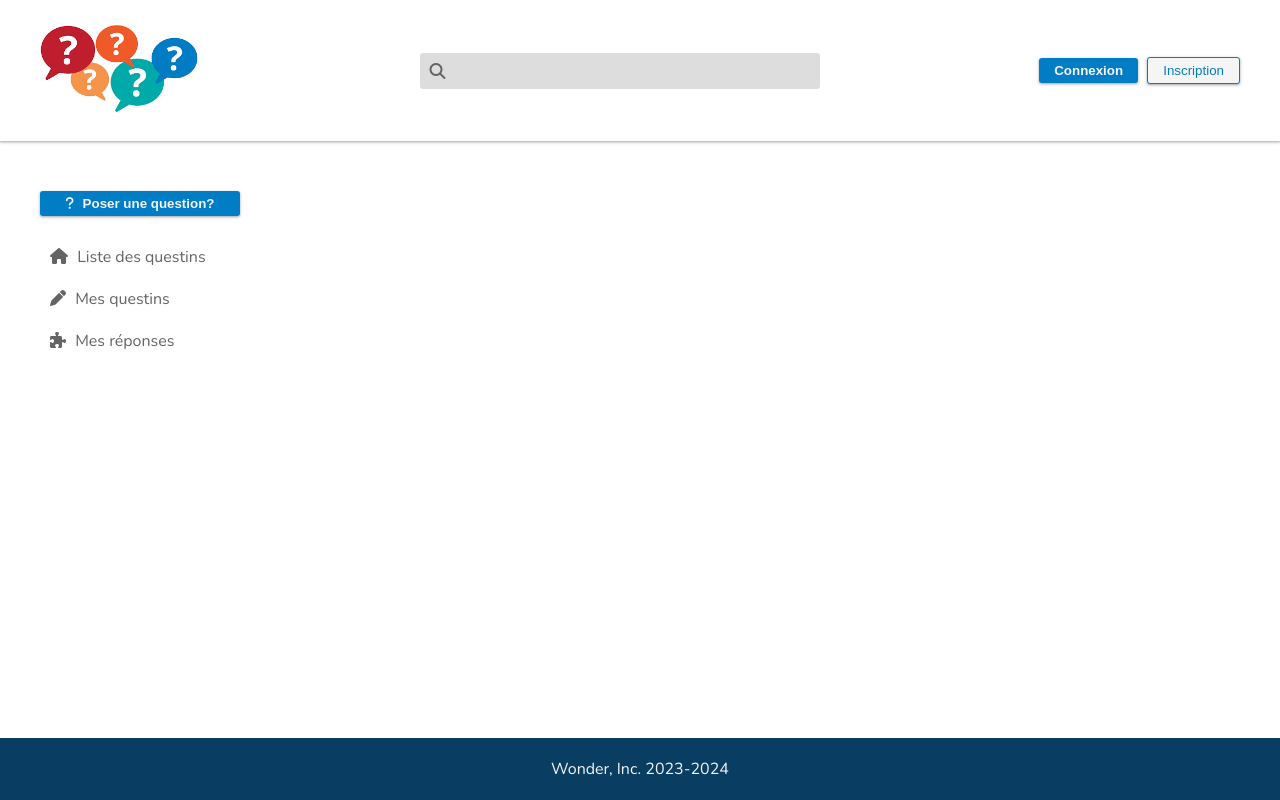
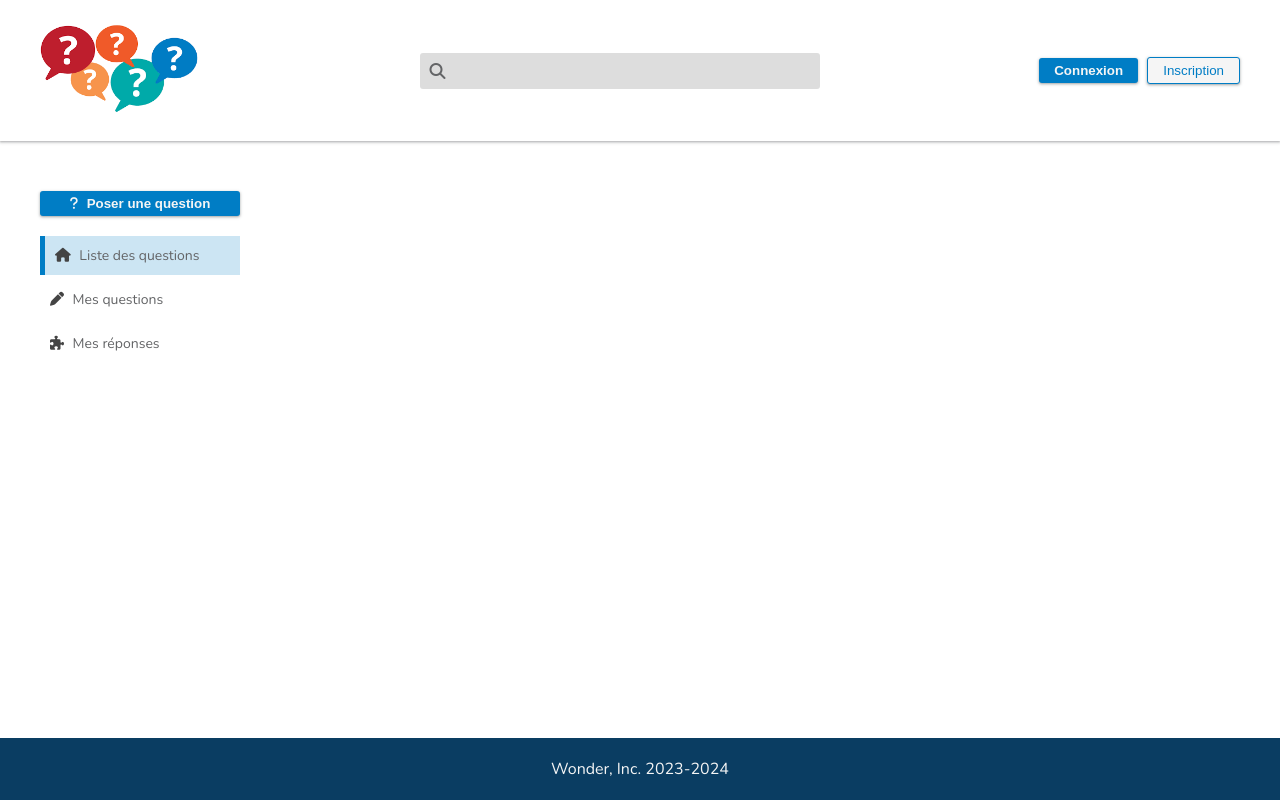
Before and after one commit to 24Syleo/wonder, a Symfony app: template templates/base.html.twig in a window 1280 px wide. Run offline with Twig, Linux system fonts and the light colour scheme; the template is opened without the code that fills it, so the values that code supplies are empty; some libraries are stand-ins or nearby versions.

Commit message:
footer sidebar

```diff
--- a/public/css/style.css
+++ b/public/css/style.css
@@ -9,24 +9,25 @@
 /* theme */
 
 :root {
-    --primary      : #007DC5;
-    --primary-light: #CCE5F3;
-    --accent       : #F05A24;
-    --warning      : #f7954b;
-    --danger       : #bf1829;
-    --success      : #00acab;
-    --font-family  : 'Nunito',                        sans-serif;
-    --box-shadow   : 0 1px 2px 0 rgb(60 64 67 / 30%), 0 1px 3px 1px rgb(60 64 67 / 15%);
-    --border-radius: 3px;
-    --border       : 1px solid var(--gray-light);
-    --color        : #636466;
-    --color-dark   : #444;
-    --color-primary: whitesmoke;
-    --gray-light   : #ddd;
-    --gray         : #636466;
-    --gray-dark    : #444;
-    --max-width    : 1200px;
-    --footer-back  : #0a3d62;
+    --primary        : #007DC5;
+    --primary-light  : #CCE5F3;
+    --accent         : #F05A24;
+    --warning        : #f7954b;
+    --danger         : #bf1829;
+    --success        : #00acab;
+    --font-family    : 'Nunito',                        sans-serif;
+    --box-shadow     : 0 1px 2px 0 rgb(60 64 67 / 30%), 0 1px 3px 1px rgb(60 64 67 / 15%);
+    --border-radius  : 3px;
+    --border         : 1px solid var(--gray-light);
+    --color          : #636466;
+    --color-dark     : #444;
+    --color-primary  : whitesmoke;
+    --gray-light     : #ddd;
+    --gray           : #636466;
+    --gray-dark      : #444;
+    --max-width      : 1200px;
+    --footer-back    : #0a3d62;
+    --font-size-small: 14px;
 }
 
 /* debug */
@@ -234,4 +235,20 @@ footer {
 .sidebar-nav li {
     padding: 10px;
     cursor: pointer;
+    margin-bottom: 5px;
+    font-size: var(--font-size-small);
 }
+
+.sidebar-nav li:hover {
+    opacity: 0.8;
+    transition: opacity 0.4s;
+}
+
+.sidebar-nav li i {
+    color: var(--color-dark)
+}
+
+.active {
+    border-left: 5px solid var(--primary);
+    background-color: var(--primary-light);
+}
--- a/templates/partials/_sidebar.html.twig
+++ b/templates/partials/_sidebar.html.twig
@@ -1,16 +1,16 @@
 <div class="sidebar d-flex flex-col mr-50">
     <button type="button" class="btn btn-primary btn-icon-primary">
         <i class="fas fa-question mr-5"></i>
-        <span>Poser une question?</span>
+        <span>Poser une question</span>
     </button>
     <ul class="sidebar-nav py-20">
         <li class="active">
             <i class="fas fa-home mr-5"></i>
-            Liste des questins
+            Liste des questions
         </li>
         <li>
             <i class="fas fa-pen mr-5"></i>
-            Mes questins
+            Mes questions
         </li>
         <li>
             <i class="fas fa-puzzle-piece mr-5"></i>
```
